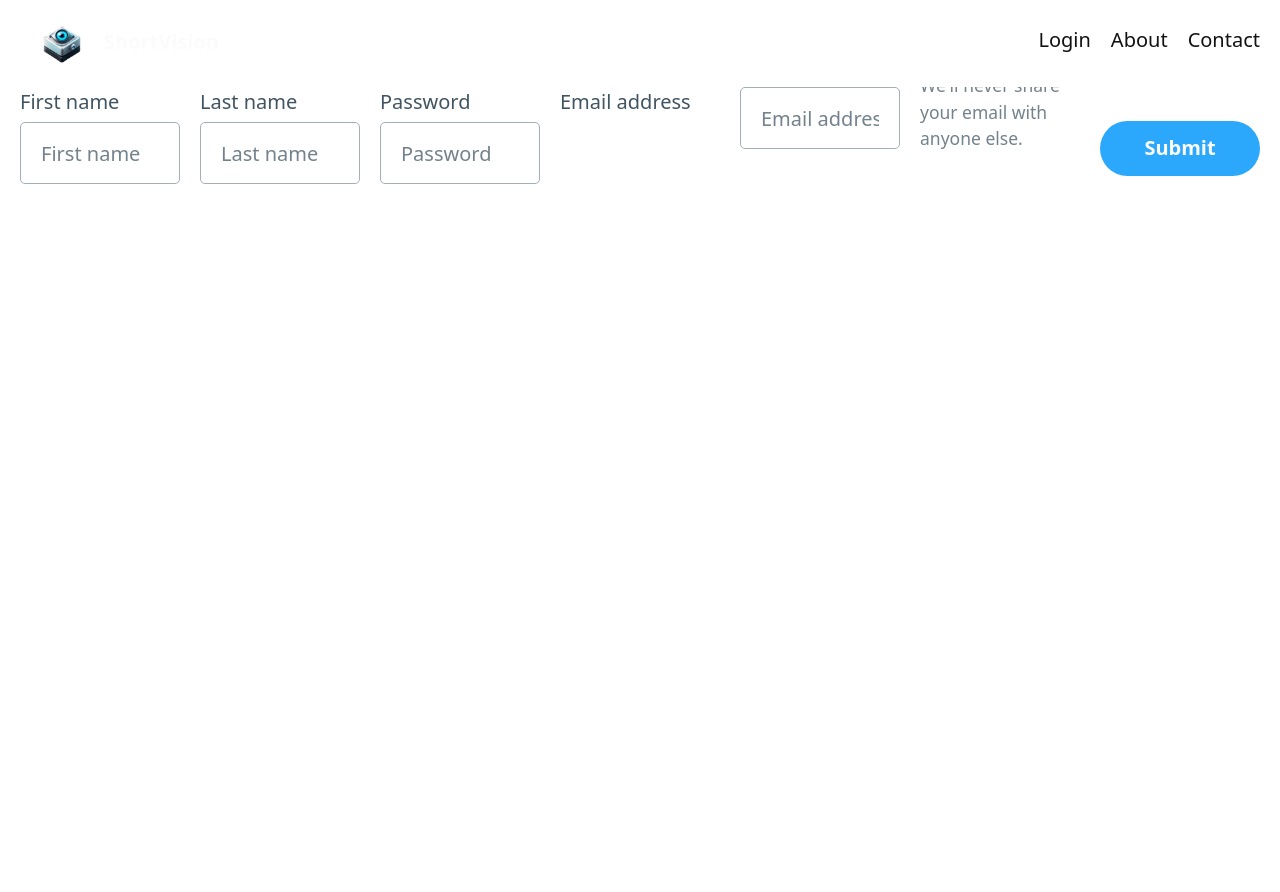
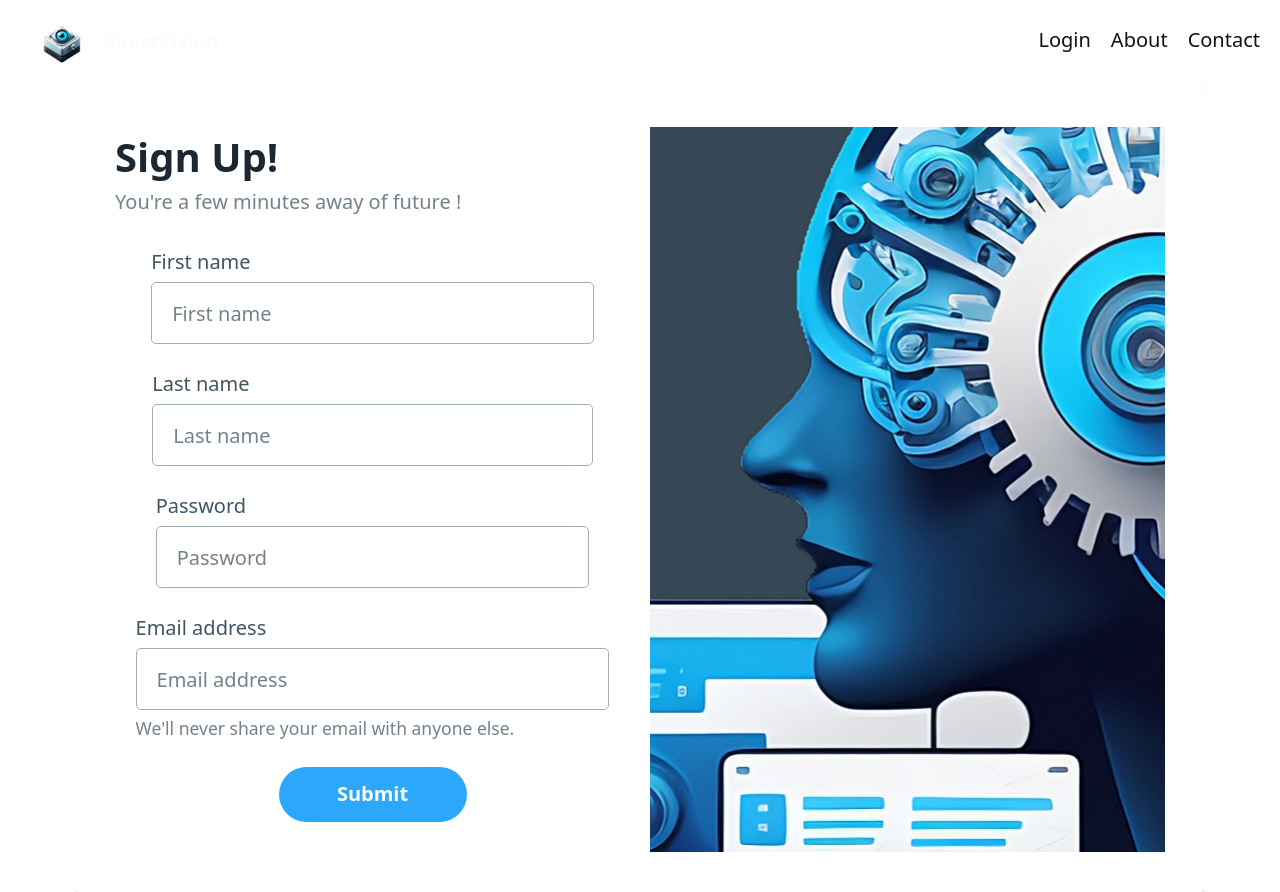
Before and after one commit to univ-smb-m1-isc-2022/shortvisions-front, an Angular app: page /register in a window 1280 px wide. Before the commit the page ends 800 px from the top, so only its background shows below. Built offline with nearby package versions, Linux system fonts and the light colour scheme.

Commit message:
register: page created and responsive

```diff
--- a/src/app/app.module.ts
+++ b/src/app/app.module.ts
@@ -15,7 +15,7 @@ import {
 @NgModule({
   declarations: [
     AppComponent,
-    TerminalCardComponent,
+    // TerminalCardComponent,
     HeroSectionComponent,
     NavbarComponent,
     ContentCardComponent,
@@ -29,6 +29,7 @@ import {
   providers: [],
   exports: [
     NavbarComponent,
+    // TerminalCardComponent,
 
   ],
   bootstrap: [AppComponent]
--- a/src/app/components/register/register.component.html
+++ b/src/app/components/register/register.component.html
@@ -1,5 +1,13 @@
-<form #form class="register--form container-fluid">
-  <div class="register--form--grid grid">
+
+    <main class="container">
+      <article class="grid">
+        <div>
+          <hgroup>
+            <h1>Sign Up!</h1>
+            <h2>You're a few minutes away of future !</h2>
+          </hgroup>
+          <form #form class="register--form">
+            <div class="register--form--flex-box">
               <label for="firstname">
                 First name
                 <input type="text" id="firstname" name="firstname" placeholder="First name" required>
@@ -13,14 +21,16 @@
                 <input type="password" id="password" name="password" placeholder="Password" required>
               </label>
 
-      <label for="email">Email address</label>
+              <label for="email">Email address
                 <input type="email" id="email" name="email" placeholder="Email address" required>
                 <small>We'll never share your email with anyone else.</small>
+              </label>
+              <!-- Button -->
 
-      <!-- Button -->
-    <div class="register--form--container-submit-button">
               <button (click)="submitButton()" class="register--form--submit-button" type="submit">Submit</button>
             </div>
+          </form>
         </div>
-
-</form>
+        <div></div>
+      </article>
+    </main>
--- a/src/app/components/register/register.component.scss
+++ b/src/app/components/register/register.component.scss
@@ -24,8 +24,23 @@
     box-shadow: none;
   }
 }
-.register--form--container-submit-button{
+
+.register--form--flex-box{
   display: flex;
+  flex-direction: column;
   justify-content: center;
   align-items: center;
 }
+article div:nth-of-type(2) {
+  display: none;
+  background-color: #374956;
+  background-image: url("/assets/hero/Head.png");
+  background-position: center;
+  background-size: initial;
+}
+
+@media (min-width: 992px) {
+  .grid > div:nth-of-type(2) {
+    display: block;
+  }
+}
--- a/src/app/components/register/register.module.ts
+++ b/src/app/components/register/register.module.ts
@@ -3,6 +3,8 @@ import {CommonModule} from '@angular/common';
 import {RegisterComponent} from './register.component';
 import {RouterModule, Routes} from "@angular/router";
 import {CUSTOM_ELEMENTS_SCHEMA} from "@angular/core";
+import {AppModule} from "../../app.module";
+import {TerminalCardComponent} from "../terminal-card/terminal-card.component";
 
 const routes: Routes = [
   {path: '', component: RegisterComponent}
@@ -12,11 +14,13 @@ const routes: Routes = [
   schemas: [CUSTOM_ELEMENTS_SCHEMA],
   declarations: [
     RegisterComponent,
+    TerminalCardComponent,
     // ButtonComponent
   ],
   imports: [
     CommonModule,
     RouterModule.forChild(routes),
+
   ],
   exports: [
     RouterModule
```
Lines whose indentation alone changed are shown as unchanged.
